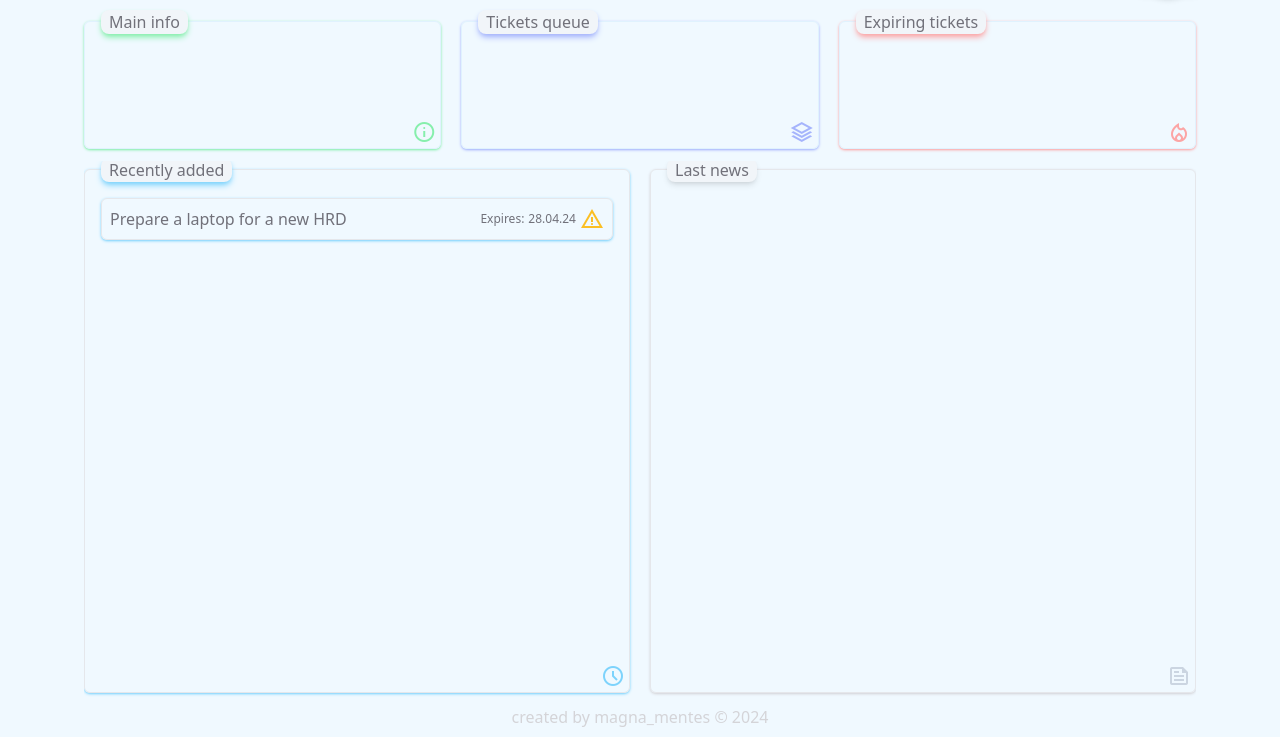
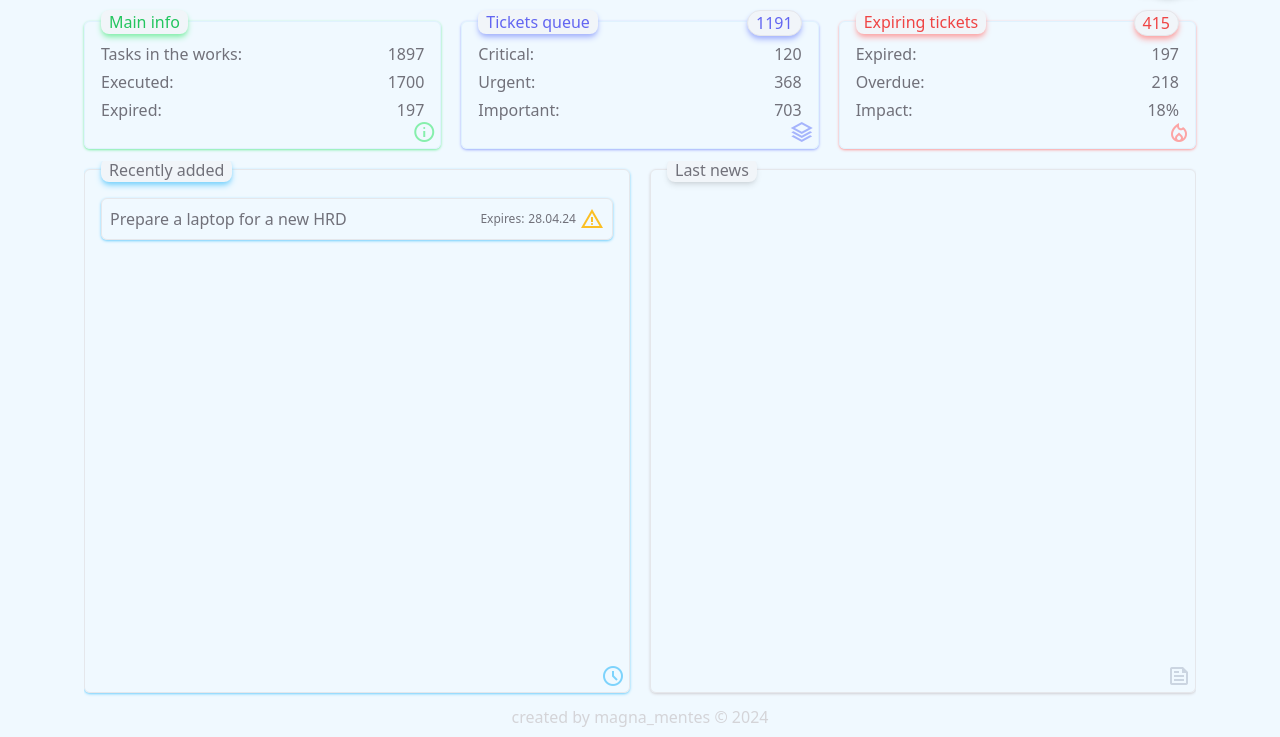
Before and after one commit to MagnaMentes/mDesk, a website: page index.html in a window 1280 px wide. Shown: the part 63-800 px from the top of the page. Drawn offline with nearby package versions, Linux system fonts and the light colour scheme.

Commit message:
Chage "Last added" & top-deck

```diff
--- a/index.html
+++ b/index.html
@@ -93,10 +93,10 @@
       <main class="main flex flex-col flex-auto pt-5 pl-5 pr-5 overflow-hidden">
         <div class="top_deck flex justify-between gap-5">
           <div
-            class="main_info w-1/3 flex flex-col relative h-32 shadow shadow-green-300 border border-sky-100 rounded-md"
+            class="main_info w-1/3 flex flex-col gap-1 relative h-32 shadow shadow-green-300 border border-sky-100 rounded-md"
           >
             <p
-              class="absolute -top-3 left-4 bg-slate-100 text-zinc-500 shadow-md shadow-green-300 rounded-lg px-2"
+              class="absolute -top-3 left-4 bg-slate-100 text-green-500 shadow-md shadow-green-300 rounded-lg px-2"
             >
               Main info
             </p>
@@ -105,12 +105,24 @@
             >
               info
             </span>
+            <div class="in_work flex justify-between px-4 pt-5">
+                <p class="">Tasks in the works:</p>
+                <span>1897</span>
+            </div>
+            <div class="executed flex justify-between px-4">
+                <p class="">Executed:</p>
+                <span>1700</span>
+            </div>
+            <div class="expired flex justify-between px-4">
+                <p class="">Expired:</p>
+                <span>197</span>
+            </div>
           </div>
           <div
-            class="tickets-queue w-1/3 flex flex-col relative h-32 shadow shadow-indigo-300 border border-sky-100 rounded-md"
+            class="tickets-queue w-1/3 flex flex-col gap-1 relative h-32 shadow shadow-indigo-300 border border-sky-100 rounded-md"
           >
             <p
-              class="absolute -top-3 left-4 bg-slate-100 text-zinc-500 shadow-md shadow-indigo-300 rounded-lg px-2"
+              class="absolute -top-3 left-4 bg-slate-100 text-indigo-500 shadow-md shadow-indigo-300 rounded-lg px-2"
             >
               Tickets queue
             </p>
@@ -119,12 +131,25 @@
             >
               stacks
             </span>
+            <span id="num_of_queue" class="absolute -top-3 right-4 text-indigo-500 border rounded-full px-2 bg-slate-100 shadow-md shadow-indigo-300">1191</span>
+            <div class="critical flex justify-between px-4 pt-5">
+                <p class="">Critical:</p>
+                <span>120</span>
+            </div>
+            <div class="critical flex justify-between px-4">
+                <p class="">Urgent:</p>
+                <span>368</span>
+            </div>
+            <div class="critical flex justify-between px-4">
+                <p class="">Important:</p>
+                <span>703</span>
+            </div>
           </div>
           <div
-            class="expiring_tickets w-1/3 flex flex-col relative h-32 shadow shadow-red-300 border border-sky-100 rounded-md"
+            class="expiring_tickets w-1/3 flex flex-col gap-1 relative h-32 shadow shadow-red-300 border border-sky-100 rounded-md"
           >
             <p
-              class="absolute -top-3 left-4 bg-slate-100 text-zinc-500 shadow-md shadow-red-300 rounded-lg px-2"
+              class="absolute -top-3 left-4 bg-slate-100 text-red-500 shadow-md shadow-red-300 rounded-lg px-2"
             >
               Expiring tickets
             </p>
@@ -133,6 +158,19 @@
             >
               local_fire_department
             </span>
+            <span id="num_of_expired" class="absolute -top-3 right-4 border rounded-full bg-slate-100 px-2 text-red-500 shadow-md shadow-red-300">415</span>
+            <div class="expired flex justify-between px-4 pt-5">
+                <p class="">Expired:</p>
+                <span>197</span>
+            </div>
+            <div class="overdue flex justify-between px-4">
+                <p class="">Overdue:</p>
+                <span>218</span>
+            </div>
+            <div class="impact flex justify-between px-4">
+                <p class="">Impact:</p>
+                <span>18%</span>
+            </div>
           </div>
         </div>
         <div class="mid_deck mt-3 mb-2 flex gap-5 flex-auto overflow-hidden">
```
Also changed, not shown: src/css/style.css.
